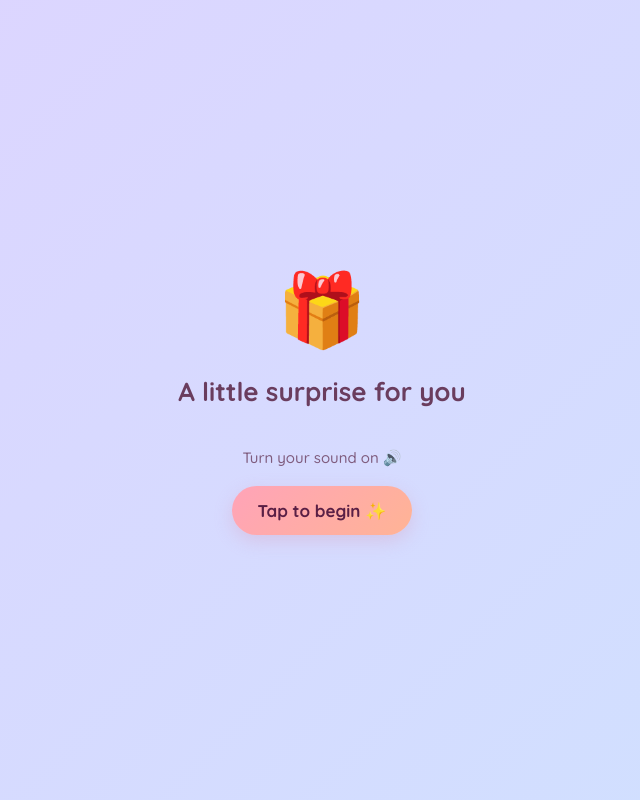
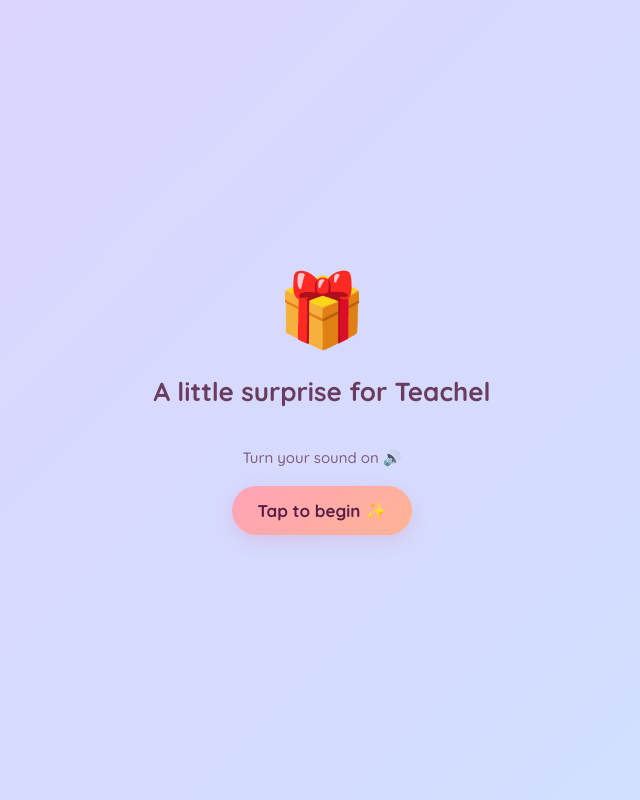
Before and after one commit to nyan-linn-thant/TrWityiBirthday, a plain HTML site: page index.html in a window 1280 px wide. Shown: the top 800 px of the page, without its empty margins (318-958 px from the left). Drawn offline with Linux system fonts and the light colour scheme; animation ran at ten frames a second; files whose address does not match are found by name.

Commit message:
Update index.html

```diff
--- a/index.html
+++ b/index.html
@@ -181,7 +181,7 @@ button.btn{background-size:300% 300%;animation:bgflow 6s ease infinite}
 
 <div id="overlay">
   <div class="big">🎁</div>
-  <h2 style="margin-top:16px">A little surprise for you</h2>
+  <h2 style="margin-top:16px">A little surprise for Teachel</h2>
   <p class="hint">Turn your sound on 🔊</p>
   <button class="btn" id="startBtn">Tap to begin ✨</button>
 </div>
@@ -192,7 +192,6 @@ button.btn{background-size:300% 300%;animation:bgflow 6s ease infinite}
   <div class="hero-emoji">🎂</div>
   <h1 class="titleMy" id="heroTitle"></h1>
   <div class="name" id="teacherName"></div>
-  <p class="sub">A little keepsake<br>from your student ✨</p>
   <p class="hint">Scroll down ⬇️</p>
 </section>
 
@@ -263,7 +262,7 @@ button.btn{background-size:300% 300%;animation:bgflow 6s ease infinite}
 
 <script>
 /* ============ ဒီနေရာကိုပဲ ပြင်ပါ ============ */
-const TITLE   = "ပျော်ရွှင်ဖွယ် မွေးနေ့ ရက်မြတ်လေး ဖြစ်ပါစေ တီချယ်";
+const TITLE   = "ပျော်ရွှင်ဖွယ် မွေးနေ့ ရက်မြတ်လေး ဖြစ်ပါစေ";
 const TEACHER = "Tr Dr. Wityi Ei";          // ကိတ်ပေါ်မှာလည်း ဒီနာမည်ပေါ်မယ်
 const STUDENT = "Your student (add your name)";
 
@@ -275,7 +274,7 @@ const WISH =
 တွေ့ဆုံခွင့်ရသူတိုင်း မေတ္တာစစ်တွေပါပါစေ၊
 လှမ်းသမျှ ခြေလှမ်းတိုင်း အဆင်ပြေ အောင်မြင်ခြင်းတွေနဲ့ ပြည့်နက်နေပါစေဗျ
 
-— ${STUDENT}`;
+— ${Tr's Thar NLT}`;
 
 /* Gallery ပုံတွေ – ပုံတွေကို photos ဖိုလ်ဒါထဲ 1.jpg, 2.jpg, 3.jpg … နာမည်ပေးထည့်ပြီး ပုံအရေအတွက်ကို ဒီမှာ ပြောင်းပါ */
 const PHOTO_COUNT = 39;
@@ -287,7 +286,7 @@ const CAND=n=>DIRS.flatMap(d=>EXTS.map(e=>`${d}${n}.${e}`));
 const resolved={};
 
 /* Report Card – subject / bar (%) တွေကို ဒီမှာ ပြင်ပါ */
-const SUBJECTS=[["☕","Coffee Appreciation",100],["✈️","Travel Spirit",95],["👨‍👩‍👧","Family Time",100],["🤲","Generosity",100],["❓","Surprise Questions",90]];
+const SUBJECTS=[["☕","Coffee Appreciation",100],["✈️","Travel Spirit",100],["👨‍👩‍👧","Family Time",100],["🤲","Generosity",100],["❓","Surprise Questions",90]];
 
 /* စိတ်ကြိုက် သီချင်း (mp3) ရှိရင် music/song.mp3 အဖြစ် ထည့်ပါ၊ မရှိရင် built-in သီချင်းကို သုံးမယ် */
 const SONG_FILE = "music/song.mp3";
@@ -456,7 +455,7 @@ function reportCard(T){
   return `<div class="rc2"><div class="rc2-head"><span>🌸 REPORT CARD 🌸</span><small>Birthday Term</small></div>
 <div class="rc2-name"><small>Teacher</small><b>${esc(T)}</b></div>
 <div class="rc2-list">${rows}</div>
-<div class="rc2-foot">To the world, you may be just A TEACHER<br>but to your students you are A HERO!</div>
+<div class="rc2-foot">To the world, you may be just A TEACHER<br>but to your students, you are A HERO!</div>
 <div class="rc2-stamp">THANK<br>YOU ♥</div></div>`}
 const bf=document.getElementById('bigFlower'),rb=document.getElementById('reportBox');
 bf.onclick=()=>{
```
